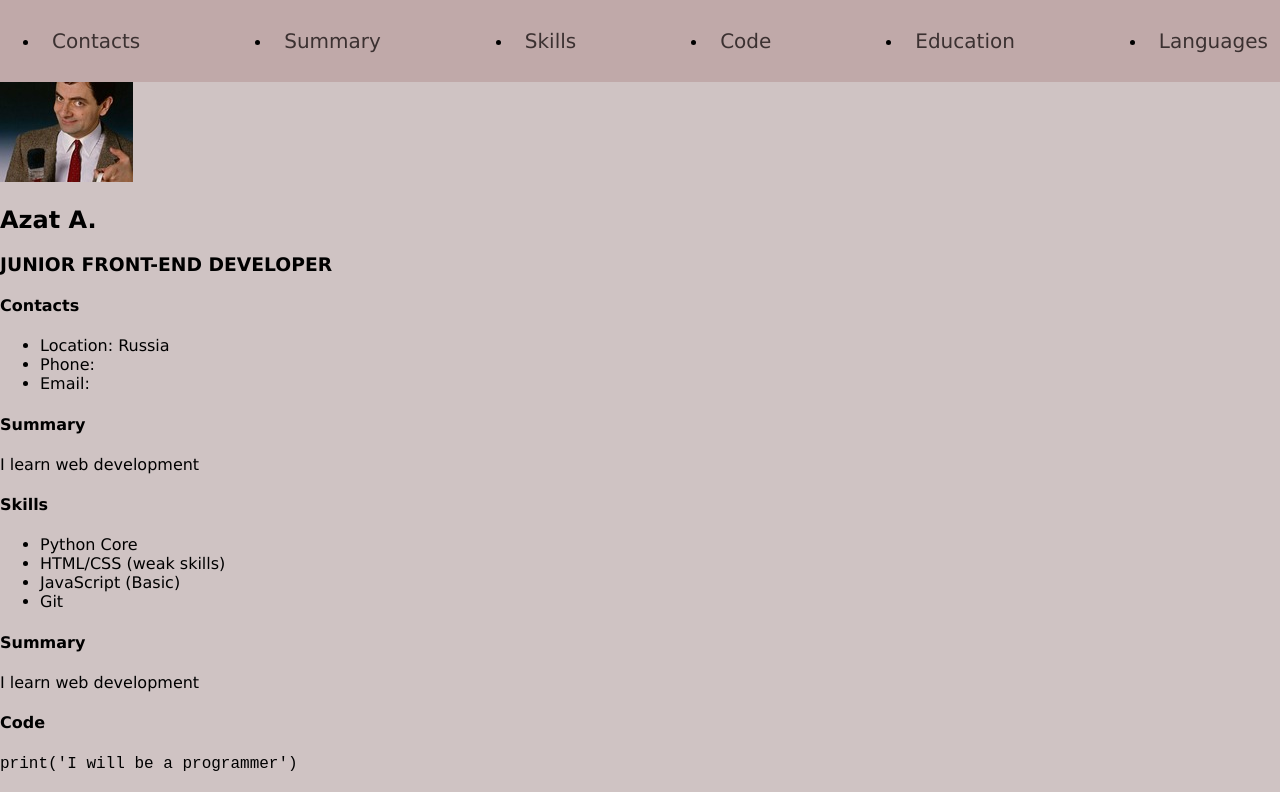
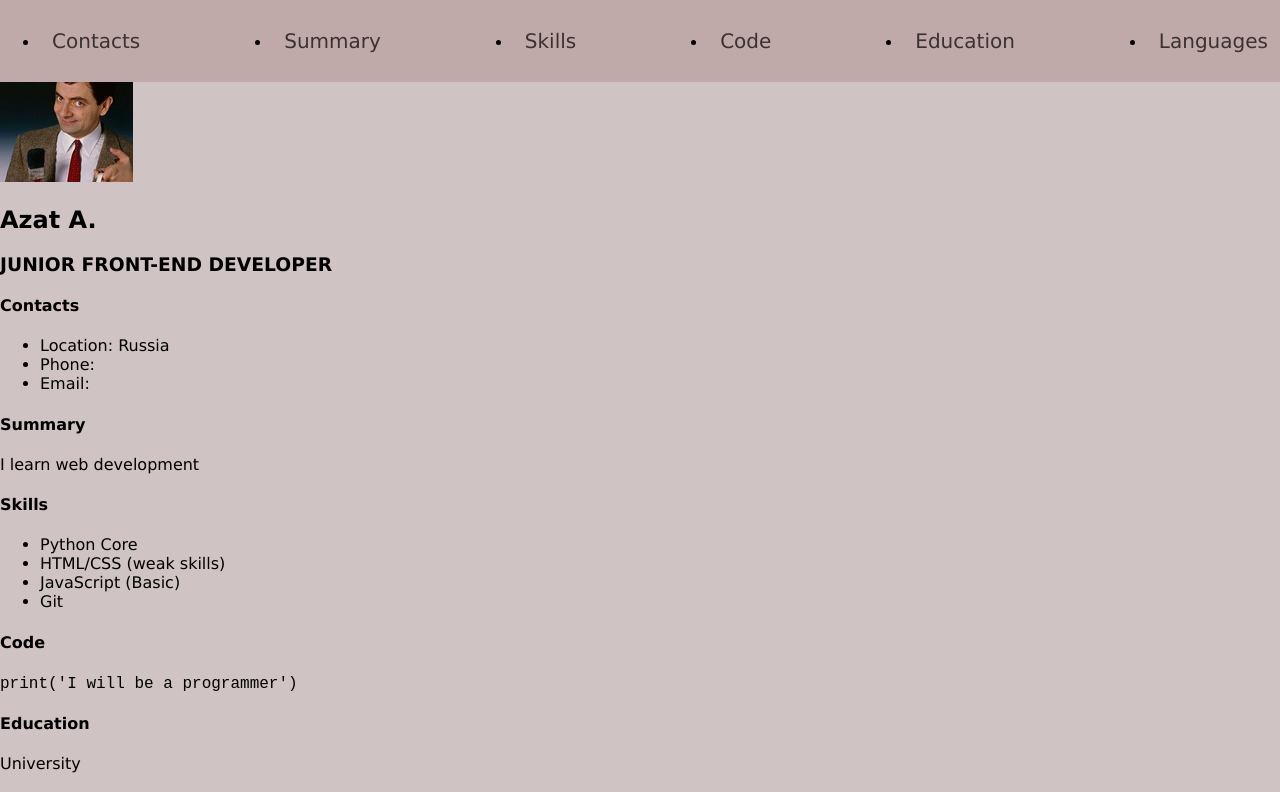
Before and after one commit to aabknd/rsschool-cv, a plain HTML site: page index.html in a window 1280 px wide. Shown: the top 792 px of the page. Drawn offline with Linux system fonts and the light colour scheme.

Commit message:
fix: last fix after submit

```diff
--- a/index.html
+++ b/index.html
@@ -51,10 +51,6 @@
                         <li>Git</li>
                     </ul>
                 </section>
-                <section id="summary" class="section">
-                    <h4>Summary</h4>
-                    <p>I learn web development</p>
-                </section>
                 <section id="code" class="section">
                     <h4>Code</h4>
                     <code>print('I will be a programmer')</code>
```
